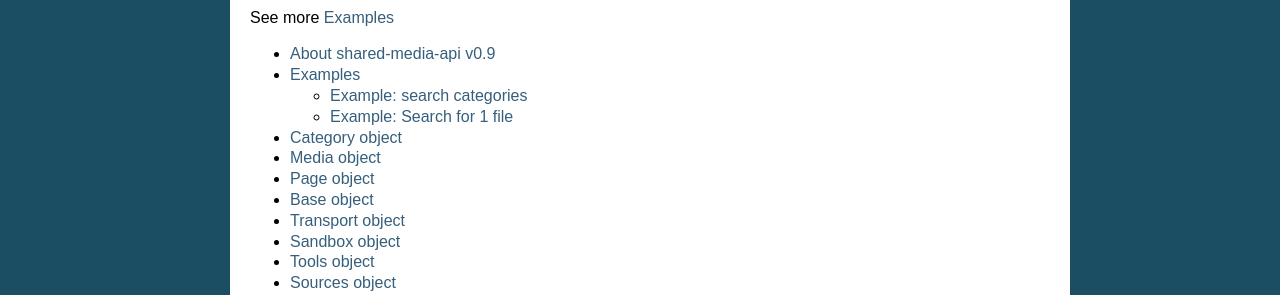
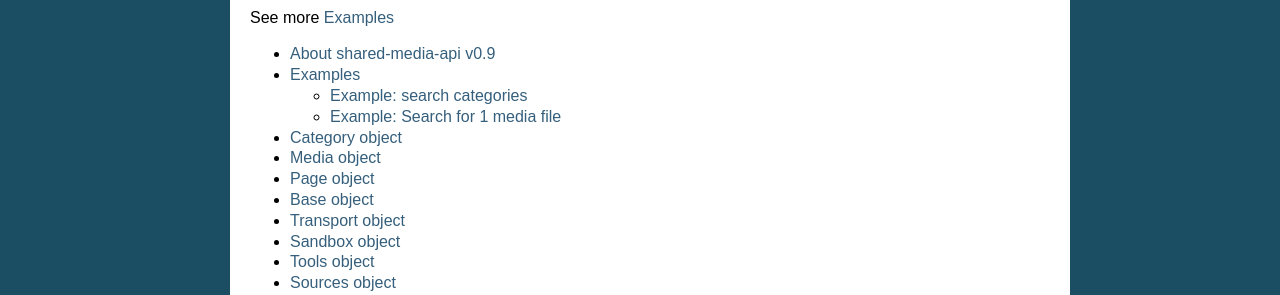
Before and after one commit to attogram/shared-media-api, a Sphinx documentation site: the page built from docs/index.rst, in a window 1280 px wide. Shown: the part 739-1034 px from the top of the page. Built offline with Sphinx 7.4.7, drawn with Linux system fonts in a browser that asks for light colours.

Commit message:
media file

```diff
--- a/docs/examples.rst
+++ b/docs/examples.rst
@@ -9,10 +9,10 @@ Example: search categories
 .. literalinclude:: examples/search.categories.txt
    :language: none
 
-Example: Search for 1 file
---------------------------
+Example: Search for 1 media file
+--------------------------------
 
-.. literalinclude:: examples/search.for.1.file.php
+.. literalinclude:: examples/search.for.1.media.file.php
    :language: php
-.. literalinclude:: examples/search.for.1.file.txt
+.. literalinclude:: examples/search.for.1.media.file.txt
    :language: none
```
Also changed, not shown: docs/examples/search.for.1.media.file.txt (renamed from docs/examples/search.for.1.file.txt), 2 other files.
